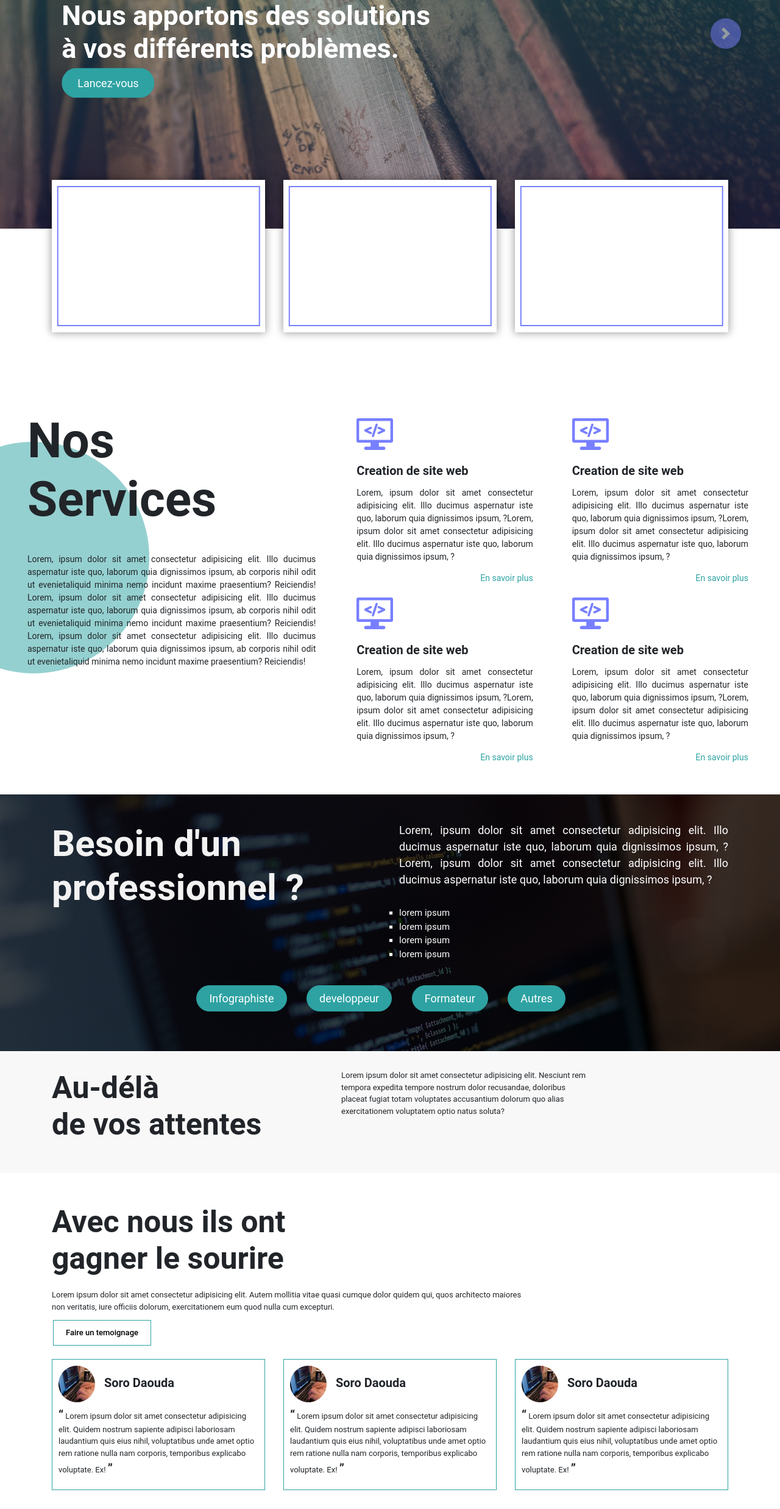
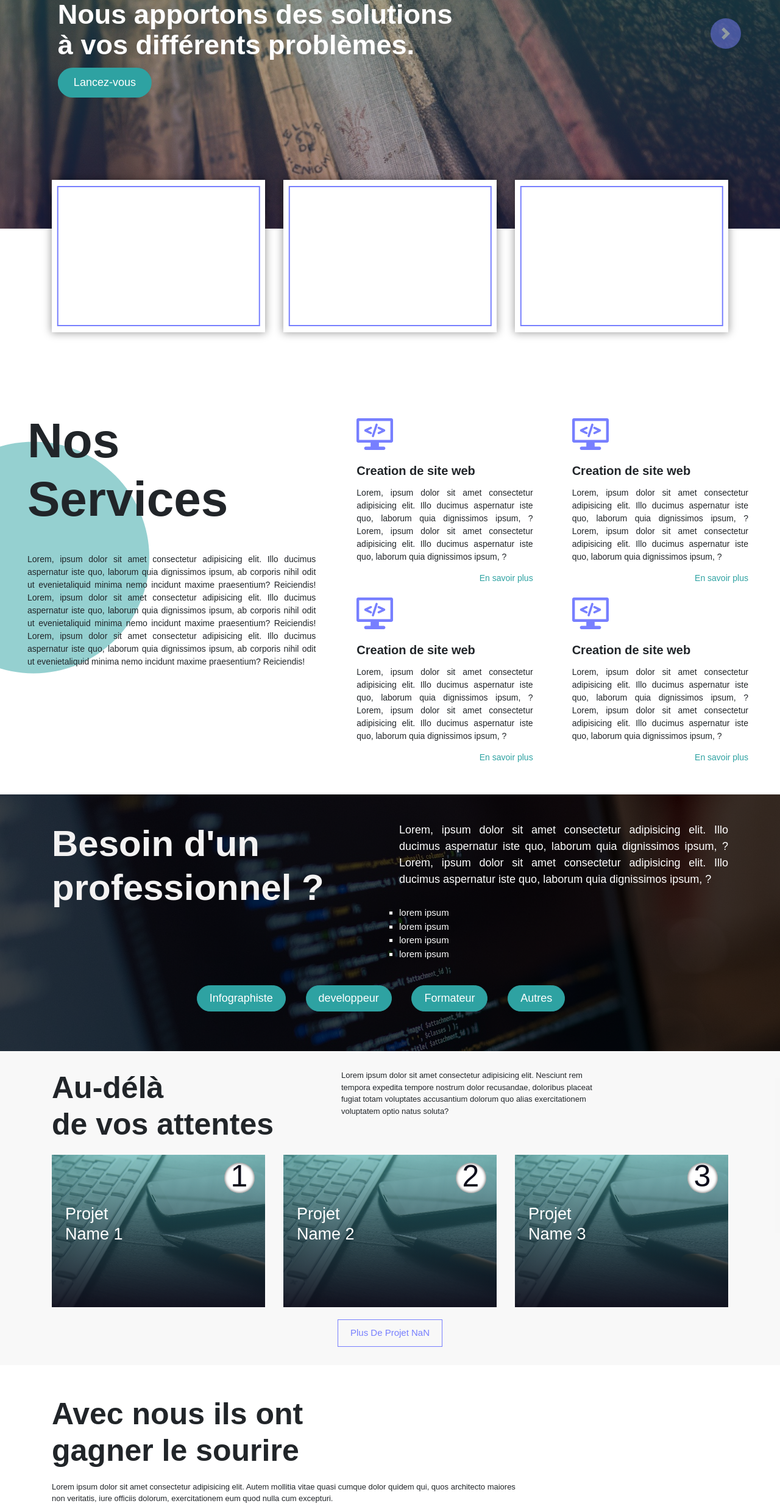
Before and after one commit to tanothierry/NaN-Business, a plain HTML site: page index.html in a window 1280 px wide. Shown: the part 265-2740 px from the top of the page at 61% size. Drawn offline with nearby package versions, Linux system fonts and the light colour scheme.

Commit message:
responsivité

```diff
--- a/index.html
+++ b/index.html
@@ -45,13 +45,13 @@
                     <span class="navbar-toggler-icon"></span>
                 </button>
 
-                <div class="collapse navbar-collapse" id="button">
+                <div class="collapse navbar-collapse bg-navbar-responsive" id="button">
                     <ul class="nav navbar-nav ml-auto">
                         <li><a href="index.html">acceuil</a></li>
-                        <li><a href="#" class="color-text">nos agences</a></li>
-                        <li><a href="#">services</a></li>
-                        <li><a href="propos.html">a propos</a></li>
-                        <li><a href="#">contact</a></li>
+                        <li><a href="#services" class="color-text">nos services</a></li>
+                        <li><a href="#section-testimonial">temoignage</a></li>
+                        <li><a href="#">a propos</a></li>
+                        <li><a href="#section-tree">Demandes</a></li>
                     </ul>
                 </div>
             </nav>
@@ -304,7 +304,41 @@
                     </div>
 
                     <!-- cards produits -->
-
+                    <div class="col-lg-4 col-md-4 col-sm-12 col-xs-12 mb-3">
+                        <a href="#">
+                            <div class="section-four_card card-one">
+                                <div class="card-number"><h1>1</h1></div>
+                                <div class="section-four_card-info">
+                                    <h4>Projet <br> Name 1</h4>
+                                </div>
+                            </div>
+                        </a>
+                    </div>
+                    <div class="col-lg-4 col-md-4 col-sm-12 col-xs-12 mb-3">
+                        <a href="#">
+                            <div class="section-four_card card-two">
+                                <div class="card-number"><h1>2</h1></div>
+                                <div class="section-four_card-info">
+                                    <h4>Projet <br> Name 2</h4>
+                                </div>
+                            </div>
+                        </a>
+                    </div>
+                    <div class="col-lg-4 col-md-4 col-sm-12 col-xs-12 mb-3">
+                        <a href="#">
+                            <div class="section-four_card card-three">
+                                <div class="card-number"><h1>3</h1></div>
+                                <div class="section-four_card-info">
+                                    <h4>Projet <br> Name 3</h4>
+                                </div>
+                            </div>
+                        </a>
+                    </div>
+                    <div class="projet-plus-nan mt-3">
+                        <a href="#">
+                            <button>Plus de projet NaN</button>
+                        </a>
+                    </div>
                 </div>
             </div>
         </div>
@@ -442,7 +476,7 @@
                     </div>
                     <div class="col-xs-12 col-sm-12 col-md-6 col-lg-7">
                         <div class="section-five_map">
-
+                            <iframe src="https://www.google.com/maps/embed?pb=!1m14!1m8!1m3!1d15888.40618373486!2d-3.9626795!3d5.4014982!3m2!1i1024!2i768!4f13.1!3m3!1m2!1s0x0%3A0xd42c95c590567a9b!2sNaN!5e0!3m2!1sfr!2ses!4v1560265094582!5m2!1sfr!2ses" width="100%" height="450" frameborder="0" style="border:0" allowfullscreen></iframe>
                         </div>
                     </div>
                 </div>
@@ -453,6 +487,9 @@
         <div class="parteners">
             <div class="container">
                 <div class="row pt-45">
+                    <div class="col-12 text-center">
+                        <h1>Ils travaillent avec nous</h1>
+                    </div>
                     <div class="col-xs-12 col-sm-12 col-md-3 col-lg-3 taille">
                         <div class="partener-logo"></div>
                     </div>
--- a/ressources/css/main.css
+++ b/ressources/css/main.css
@@ -42,8 +42,7 @@
 }
   /* FONTS ********************************************* */
 
-    @import url('https://fonts.googleapis.com/css?family=Roboto&display=swap');
-
+    @import url('https://fonts.googleapis.com/css?family=Montserrat&display=swap');
   /* GENERAL ********************************************* */
 
 *{
@@ -54,11 +53,12 @@
 
 html{
     font-size: 62.5%; /* 10px */
+    scroll-behavior: smooth;
 }
 
 body{
     box-sizing: border-box;
-    font-family: 'Roboto', sans-serif;
+    font-family: 'Montserrat', sans-serif;
 }
 
 a,a:hover{
@@ -72,6 +72,10 @@ a,a:hover{
 
 h1{
     font-size: 5rem;
+}
+
+button:focus{
+    outline: none;
 }
 
 
@@ -96,7 +100,7 @@ h1{
 
 
 .navbar-toggler-button{
-    background-color: #d6e4aa;
+    background-color: #767ffe;
 }
 
 .nav li{
@@ -177,6 +181,7 @@ h1{
 }
 
 .carousel-img1_title{
+    font-family: 'Montserrat', sans-serif;
     position: absolute;
     top: 50%;
     left: 15%;
@@ -188,8 +193,15 @@ h1{
 }
 
 .carousel-img1_title h1{
+    color: rgb(255, 255, 255);
     font-size: 4.5rem;
     font-weight: bold;
+    line-height: 5rem;
+    text-transform: none;
+    text-shadow: rgba(0,0,0, 0.4);
+    margin-bottom: 1.2rem;
+    font-weight: bold;
+    font-family: 'Montserrat', sans-serif;
 }
 
 .button-green{
@@ -458,9 +470,102 @@ h1{
 }
 
 .link{
-
     font-size: 1.5rem;
     color: var(--nan-color-teal);
+}
+
+
+.section-four .section-four_card{
+    min-height: 25rem;
+    position: relative;
+    cursor: pointer;
+    transition: .5s;
+}
+
+.section-four .card-one{
+    background: linear-gradient(#2ea2a286, #0d0e1cea), url("../images/bg.jpg") no-repeat;
+    background-size: cover;
+}
+
+.section-four .card-two{
+    background: linear-gradient(#2ea2a286, #0d0e1cea), url("../images/bg.jpg") no-repeat;
+    background-size: cover;
+}
+
+.section-four .card-three{
+    background: linear-gradient(#2ea2a286, #0d0e1cea), url("../images/bg.jpg") no-repeat;
+    background-size: cover;
+}
+
+.section-four .card-one:hover{
+    background: linear-gradient(#2ea2a238, #0d0e1c9b), url("../images/bg.jpg") no-repeat;
+    background-size: cover;
+    transition: .5s;
+}
+
+.section-four .card-two:hover{
+    background: linear-gradient(#2ea2a238, #0d0e1c9b), url("../images/bg.jpg") no-repeat;
+    background-size: cover;
+    transition: background 1s ease;
+}
+
+.section-four .card-three:hover{
+    background: linear-gradient(#2ea2a238, #0d0e1c9b), url("../images/bg.jpg") no-repeat;
+    background-size: cover;
+    transition:  .5s;
+}
+
+.section-four .card-number{
+    position: absolute;
+    right: 5%;
+    top: 5%;
+    height: 5rem;
+    width: 5rem;
+    border-radius: 50%;
+    background: white;
+    display: flex;
+    align-items: center;
+    justify-content: center;
+    box-shadow: inset 0px 0px 5px 0px rgba(0,0,0,0.75);
+}
+
+.card-number h1{
+    color: #0d0e1c;
+}
+
+.section-four_card-info{
+    display: flex;
+    align-items: center;
+    height: 25rem;
+    padding-left: 2.2rem;
+}
+
+.section-four_card-info h4{
+    font-size: 2.7rem;
+    color: white;
+    margin-bottom: 2.3rem;
+}
+
+.projet-plus-nan{
+    width: 100%;
+    text-align: center;
+}
+
+.projet-plus-nan button{
+    background: transparent;
+    padding: 1rem 2rem;
+    font-size: 1.5rem;
+    color: var(--nan-color-purple);
+    cursor: pointer;
+    border: .1rem solid var(--nan-color-purple);
+    transition: all .5s;
+    text-transform: capitalize;
+}
+
+.projet-plus-nan button:hover{
+    background: #767ffe57;
+    color: black;
+    transition: all .5s;
 }
 
 
@@ -657,7 +762,7 @@ canvas {
 .section-five{
     min-height: 28rem;
     background-color: #f7f7f7;
-    padding: 3rem;
+    padding: 3rem 2rem 5rem;
 }
 
 .section-five-title{
@@ -713,12 +818,15 @@ canvas {
 
 
 .section-five_map{
-    height: 25rem;
+    max-height: 25rem;
     background-color: rgb(255, 255, 255);
     width: 80%;
     margin: .1rem auto;
     box-shadow: 0px 5px 9px rgba(0, 0, 0, 0.2);
+}
 
+.section-five_map iframe{
+    max-height: 25rem;
 }
 
 /* PARTENERS *****************************************/
@@ -726,6 +834,11 @@ canvas {
 
 .parteners{
     min-height: 30rem;
+}
+
+.parteners h1{
+    font-weight: bold;
+    font-size: 5rem!important;
 }
 
 .partener-logo{
@@ -835,6 +948,15 @@ footer{
 
 @media screen and (max-width: 991px){
 
+    .nav li{
+        border-bottom: 1px solid rgba(255, 255, 255, 0.431);
+    }
+
+    .bg-navbar-responsive{
+        background-color: #0d0e1c;
+        margin-top: 1rem;
+    }
+
     .form-right input{
         margin-top: 1rem;
     }
@@ -873,3 +995,26 @@ footer{
         width: 50%;
     }
 }
+
+@media screen and (max-width: 411px){
+    .carousel-img1_title h1{
+        font-size: 2rem;
+    }
+
+    .section-five{
+        padding: 0;
+    }
+
+    .section-five_cardForm{
+        margin-bottom: 1rem;
+        width: 100%;
+    }
+
+    .section-five_map{
+        width: 100%;
+    }
+
+    .cardForm-input {
+        border: .1rem solid #2ea2a2;
+    }
+}
```
Also changed, not shown: ._brouillon.html (deleted), ressources/images/flaticon/localisation.svg (added), ressources/images/flaticon/message.svg (added), ressources/images/flaticon/telephone.svg (added), 4 other files.
